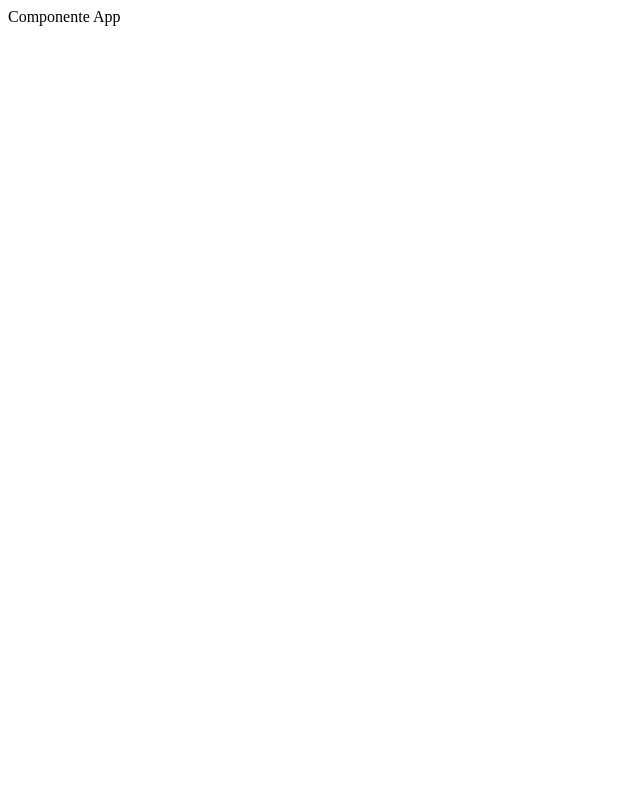
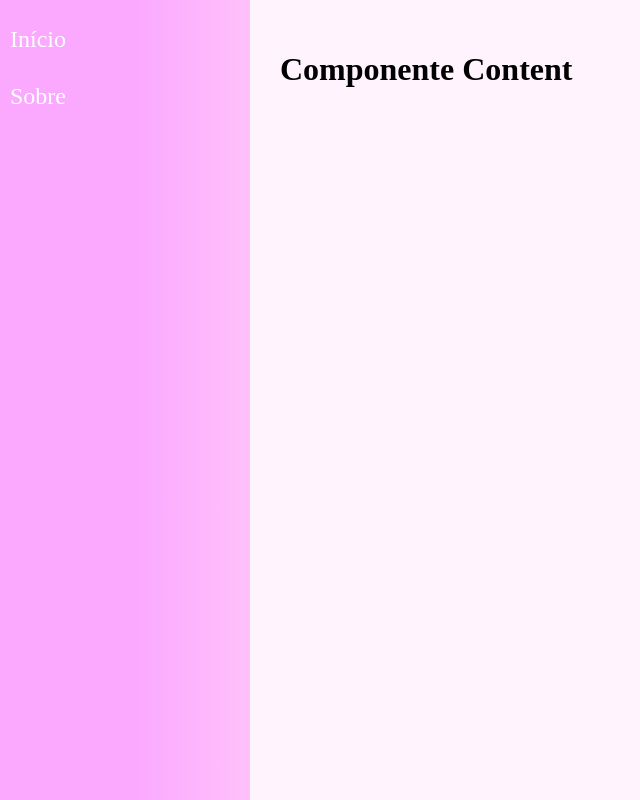
Before and after one commit to edgracional/navegacao-react.js, a React (Create React App) app: page / in a window 1280 px wide. Shown: the whole page, without its empty margins (0-640 px from the left). Built offline with nearby package versions, Linux system fonts and the light colour scheme.

Commit message:
53. Aplicando estilo

```diff
--- a/src/components/layout/Content.css
+++ b/src/components/layout/Content.css
@@ -1,3 +1,10 @@
 .Content {
+    display: flex;
+    /* ou flex-grow */
+    flex: 1;
+    background: rgb(255,243,254);
+    background: radial-gradient(circle,
+    rgba(255,243,254,1) 0%, rgba(255,244,253,1) 100%);
+    padding: 30px;
 
 }
--- a/src/components/layout/Content.jsx
+++ b/src/components/layout/Content.jsx
@@ -3,7 +3,7 @@ import React from "react";
 
 const Content = props => (
     <main className="Content">
-        Componente Content
+        <h1>Componente Content</h1>
     </main>
 )
 
--- a/src/components/layout/Menu.css
+++ b/src/components/layout/Menu.css
@@ -1,3 +1,36 @@
 .Menu {
+    flex-basis: 250px;
+
+    background: rgb(251,168,255);
+background: linear-gradient(90deg,
+rgba(251,168,255,1) 52%, rgba(254,191,250,0.9752275910364145) 100%);
+}
+
+.Menu nav {
+    flex: 1;
+}
+
+.Menu ul {
+    list-style: none;
+    padding: 0;
+}
+
+.Menu li {
+    display: flex;
+}
+
+.Menu li a {
+    flex: 1;
+    padding: 10px;
+    margin-bottom: 10px;
+
+    text-decoration: none;
+    color: #fff;
+    font-size: 1.5rem;
 
 }
+
+
+.Menu li a:hover {
+    background: #00000020;
+}
--- a/src/components/layout/Menu.jsx
+++ b/src/components/layout/Menu.jsx
@@ -3,7 +3,16 @@ import React from "react";
 
 const Menu = props => (
     <aside className="Menu">
-        Componente Menu
+        <nav>
+            <ul>
+                <li>
+                    <a href="/">Início</a>
+                </li>
+                <li>
+                    <a href="/">Sobre</a>
+                </li>
+            </ul>
+        </nav>
     </aside>
 )
 
--- /dev/null
+++ b/src/index.css
@@ -0,0 +1,3 @@
+body {
+   margin: 0;
+}
--- a/src/index.js
+++ b/src/index.js
@@ -1,3 +1,4 @@
+import './index.css';
 import ReactDOM from "react-dom";
 import React from "react";
 
--- a/src/views/App.css
+++ b/src/views/App.css
@@ -1,3 +1,5 @@
 .App {
+    display: flex;
+    height: 100vh;
 
 }
--- a/src/views/App.jsx
+++ b/src/views/App.jsx
@@ -1,9 +1,13 @@
 import './App.css';
 import React from "react";
+import Menu from '../components/layout/Menu';
+import Content from './../components/layout/Content';
 
 const App = props => (
     <div className="App">
-        Componente App
+        {/* referenciar o componente menu */}
+        <Menu />
+        <Content />
     </div>
 )
 
```
